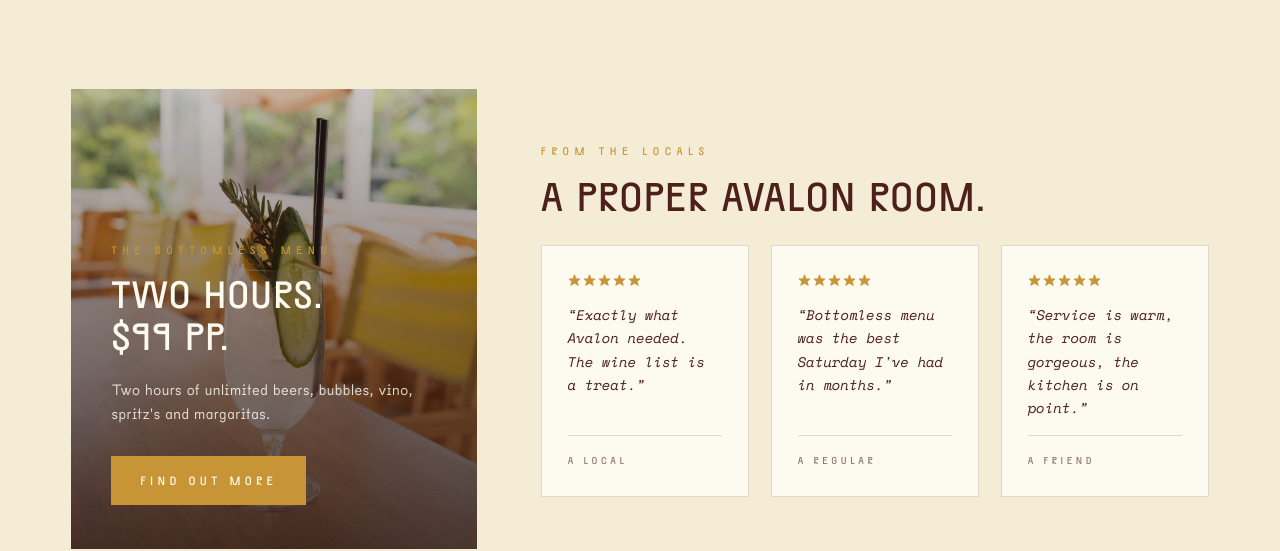
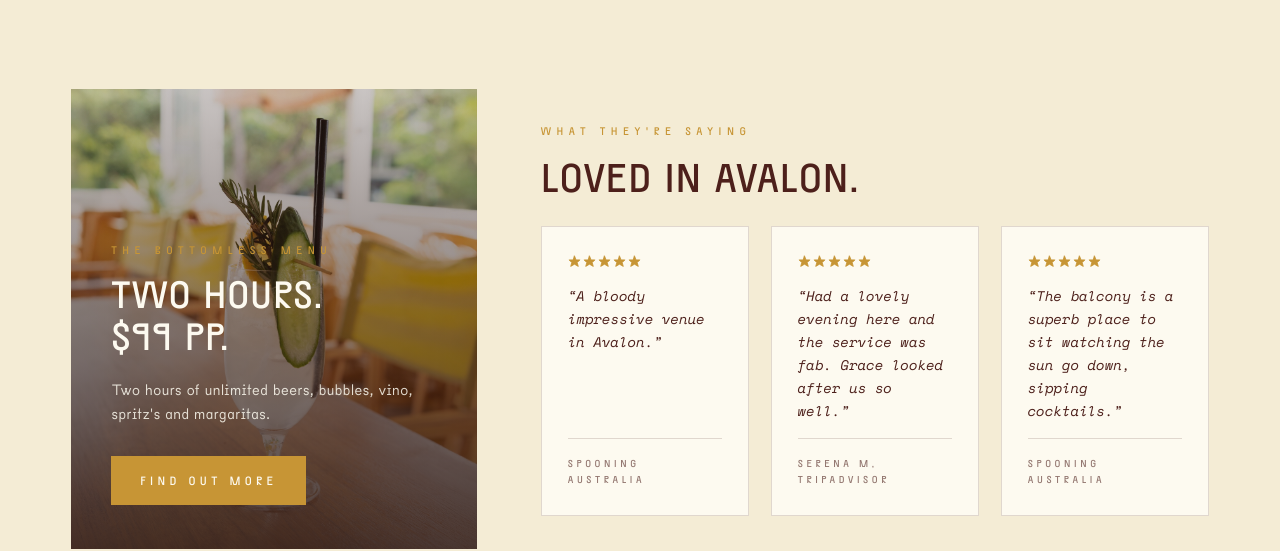
Before and after one commit to seammedia/bar-elvina, a Next.js app: page / in a window 1280 px wide. Shown: the part 4680-5231 px from the top of the page. Built offline with nearby package versions, Linux system fonts and the light colour scheme.

Commit message:
Reviews: real quotes (Spooning Australia + Tripadvisor) on homepage block

```diff
--- a/src/components/together.tsx
+++ b/src/components/together.tsx
@@ -3,16 +3,16 @@ import { BOTTOMLESS } from "@/lib/config";
 
 const reviews = [
   {
-    quote: "Exactly what Avalon needed. The wine list is a treat.",
-    author: "A LOCAL",
+    quote: "A bloody impressive venue in Avalon.",
+    author: "SPOONING AUSTRALIA",
   },
   {
-    quote: "Bottomless menu was the best Saturday I've had in months.",
-    author: "A REGULAR",
+    quote: "Had a lovely evening here and the service was fab. Grace looked after us so well.",
+    author: "SERENA M, TRIPADVISOR",
   },
   {
-    quote: "Service is warm, the room is gorgeous, the kitchen is on point.",
-    author: "A FRIEND",
+    quote: "The balcony is a superb place to sit watching the sun go down, sipping cocktails.",
+    author: "SPOONING AUSTRALIA",
   },
 ];
 
@@ -43,8 +43,8 @@ export function Together() {
             </div>
           </div>
           <div className="reviews-block">
-            <span className="eyebrow">From The Locals</span>
-            <h2>A proper Avalon room.</h2>
+            <span className="eyebrow">What They&apos;re Saying</span>
+            <h2>Loved in Avalon.</h2>
             <div className="review-row">
               {reviews.map((r) => (
                 <div key={r.author} className="review-card">
```
